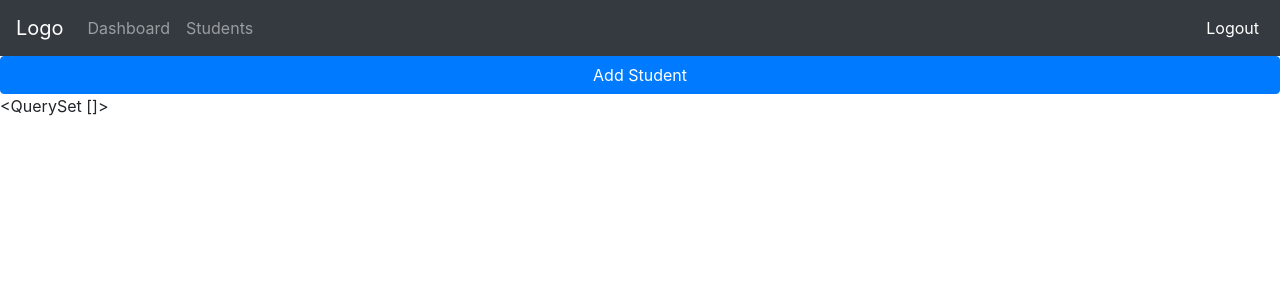
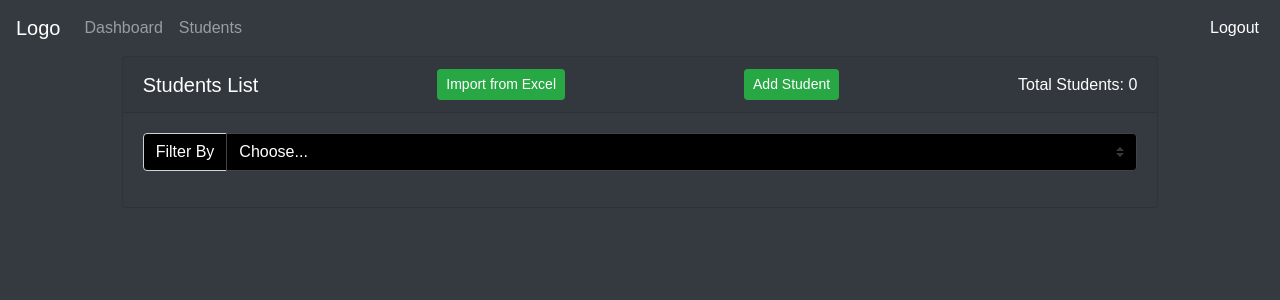
Before and after one commit to shalomarputhasingh/edFinance, a Django app: page /students/ in a window 1280 px wide. Shown: the top 300 px of the page. Run offline with Django 5.2, Linux system fonts and the light colour scheme; the visitor is signed in with stand-in values (Sample User, id 1); data that the repository does not hold is empty; some libraries are stand-ins or nearby versions.

Commit message:
feat:Added Adding Students using Excel Sheets aka Datas

```diff
--- /dev/null
+++ b/edFinance/studentsManager/forms.py
@@ -0,0 +1,4 @@
+from django import forms
+
+class UploadFileForm(forms.Form):
+    file = forms.FileField()
--- a/edFinance/studentsManager/models.py
+++ b/edFinance/studentsManager/models.py
@@ -6,7 +6,7 @@ class Student(models.Model):
     student_name = models.CharField(max_length=255)
     gender = models.CharField(max_length=10, choices=[('M', 'Male'), ('F', 'Female'), ('O', 'Other')])
     student_class = models.CharField(max_length=50)
-    parents_phone_number = models.CharField(max_length=20)
+    parents_phone_number = models.CharField(max_length=20,null=True)
     dob = models.DateField()
     school = models.ForeignKey(User, on_delete=models.CASCADE, related_name='students')
     school_name = models.CharField(max_length=100, editable=False)  # Automatically populated
--- /dev/null
+++ b/edFinance/studentsManager/static/studentsManager/css/students_list.css
@@ -0,0 +1,33 @@
+body {
+    background-color: #343a40;  /* Dark background color */
+    color: #f8f9fa;  /* Light text color */
+    font-family: sans-serif;
+}
+.card-header {
+    display: flex;
+    justify-content: space-between;
+    align-items: center;
+}
+
+.input-group-text {
+    background-color: #000;
+    color: #fff;
+}
+
+.custom-select {
+    background-color: #000;
+    color: #fff;
+    border-color: #444;
+}
+
+.list-group-item {
+    background-color: #0000FF;
+    color: #fff;
+    padding-top: 5px;
+}
+
+.btn-warning {
+    background-color: #00FF00;
+    border-color: #00FF00;
+    color: #000;
+}
--- a/edFinance/studentsManager/templates/studentsManager/students.html
+++ b/edFinance/studentsManager/templates/studentsManager/students.html
@@ -1,9 +1,45 @@
 {% extends 'base.html' %}
 {% load static %}
 {% block title %}Students - edFinance{% endblock %}
-{% block additional_css %}{% endblock %}
+{% block additional_css %}
+<link rel="stylesheet" href="{% static 'studentsManager/css/students_list.css' %}" />
+{% endblock %}
 {% block content %}
-<a class="btn btn-primary btn-block" href="{% url 'addStudent' %}">Add Student</a>
-{{students}}
+
+<div class="container-fluid h-100">
+  <div class="row h-100 justify-content-center align-items-center">
+    <div class="col-10">
+      <div class="card text-white bg-dark">
+        <div class="card-header d-flex justify-content-between align-items-center">
+          <h5 class="card-title mb-0">Students List</h5>
+          <a class="btn btn-success btn-sm" href="{% url 'upload_file' %}">Import from Excel</button>
+          <a class="btn btn-success btn-sm" href="{% url 'addStudent' %}">Add Student</a>
+          <span>Total Students: {{ totalStudents }}</span>
+        </div>
+        <div class="card-body">
+          <div class="input-group mb-3">
+            <div class="input-group-prepend">
+              <label class="input-group-text" for="filterSelect">Filter By</label>
+            </div>
+            <select class="custom-select" id="filterSelect">
+              <option selected>Choose...</option>
+              <option value="1">Option 1</option>
+              <option value="2">Option 2</option>
+              <option value="3">Option 3</option>
+            </select>
+          </div>
+          <div class="list-group">
+            {% for student in students %}
+            <a href="#" class="list-group-item list-group-item-action d-flex justify-content-between align-items-center bg-primary text-white">
+              <b>{{ student.student_name }}</b>
+              <button class="btn btn-warning btn-sm">Edit</button>
+            </a>
+            {% endfor %}
+          </div>
+        </div>
+      </div>
+    </div>
+  </div>
+</div>
 
 {% endblock %}
--- a/edFinance/studentsManager/urls.py
+++ b/edFinance/studentsManager/urls.py
@@ -3,4 +3,6 @@ from . import views
 urlpatterns = [
     path('students/', views.student_list,name="students"),
     path('addStudent/',views.add_student,name="addStudent"),
+     path('upload/', views.upload_file, name='upload_file'),
+    path('success/', views.successMessgae, name='success'),
 ]
--- a/edFinance/studentsManager/views.py
+++ b/edFinance/studentsManager/views.py
@@ -1,4 +1,11 @@
+import pandas as pd
 from django.shortcuts import render, redirect
+from django.core.files.storage import FileSystemStorage
+from django.conf import settings
+import os
+from .models import Student
+from .forms import UploadFileForm
+from datetime import datetime
 from django.contrib.auth.decorators import login_required
 from .models import Student
 
@@ -27,4 +34,43 @@ def add_student(request):
 @login_required
 def student_list(request):
     students = Student.objects.filter(school=request.user)
-    return render(request, 'studentsManager/students.html', {'students': students})
+    total_students = students.count()
+    context = {'students': students,'totalStudents':total_students}
+    return render(request, 'studentsManager/students.html', context )
+
+
+def upload_file(request):
+    if request.method == 'POST':
+        form = UploadFileForm(request.POST, request.FILES)
+        if form.is_valid():
+            uploaded_file = request.FILES['file']
+            fs = FileSystemStorage()
+            filename = fs.save(uploaded_file.name, uploaded_file)
+            file_path = os.path.join(settings.MEDIA_ROOT, filename)
+
+            # Extract data from the Excel file
+            data = pd.read_excel(file_path)
+            for index, row in data.iterrows():
+                dob = datetime.strptime(row['Data of Birth'], '%d-%m-%Y').date() if pd.notnull(row['Data of Birth']) else None
+                gender = 'M' if row['Gender'] == 'Male' else 'F' if row['Gender'] == 'Female' else 'O'
+
+                Student.objects.create(
+                    student_name=row['Name'],
+                    gender=gender,
+                    student_class=row['Class'],
+                    parents_phone_number=row['Phone Number'] if pd.notnull(row['Phone Number']) else None,
+                    dob=dob,
+                    school=request.user,  # Assuming the logged-in user is the school
+                )
+
+            # Delete the file after processing
+            fs.delete(filename)
+
+            return redirect('success')  # Redirect to a success page or another view
+    else:
+        form = UploadFileForm()
+    return render(request, 'studentsManager/upload.html', {'form': form})
+
+
+def successMessgae(request):
+    return render(request,'studentsManager/success.html')
```
Also changed, not shown: edFinance/edFinance/settings.py (+6 -1 lines), edFinance/studentsManager/templates/studentsManager/success.html (added, +11 -0 lines), edFinance/studentsManager/templates/studentsManager/upload.html (added, +16 -0 lines), edFinance/studentsManager/migrations/0002_alter_student_parents_phone_number.py (added).
